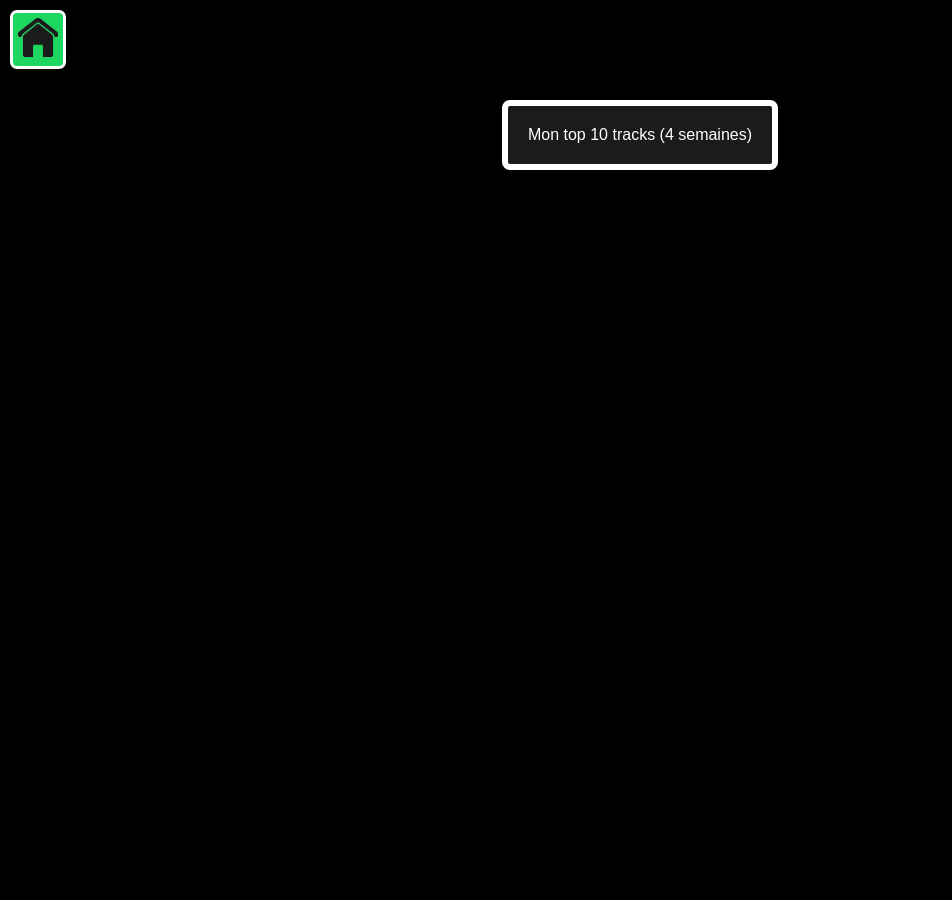
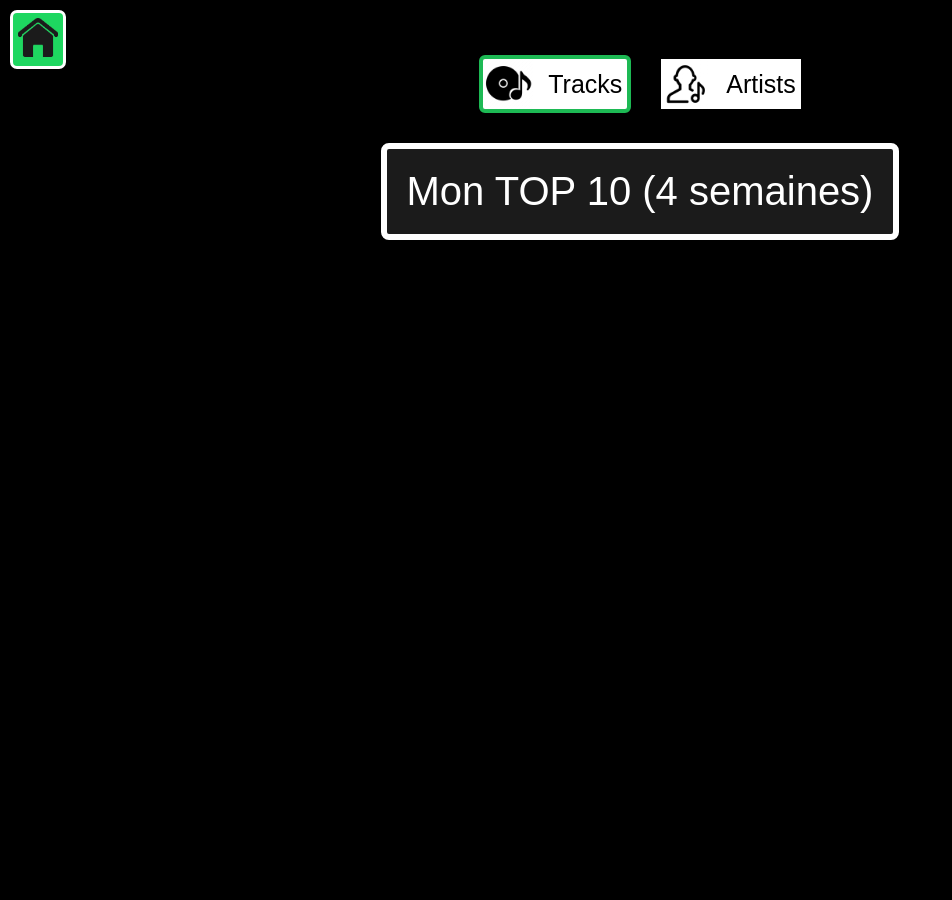
Before and after one commit to MattVIRA/spotify_website, a Flask app: page /info_page in a window 1280 px wide. Shown: the whole page, without its empty margins (0-952 px from the left). After the commit the page ends 240 px from the top, so only its background shows below. Run offline with Flask 3, Linux system fonts and the light colour scheme.

Commit message:
Ajout des artistes en item perso

```diff
--- a/app/routes.py
+++ b/app/routes.py
@@ -95,7 +95,6 @@
 
 @main.route('/login')
 def login():
-
     state = generate_random_string(16)
     session['state'] = state
 
@@ -107,7 +106,6 @@
 def callback():
     code = request.args.get('code')
     state = request.args.get('state')
-
     stored_state = session.get('state')
 
     print(f"État stocké : {stored_state}")
@@ -141,8 +139,8 @@
         return f"Erreur lors de l'obtention du token : {token_response_data.get('error_description', 'Unknown error')}"
 
 
-@main.route('/api/user_info', methods=['GET'])
-def api_user_info():
+@main.route('/api/user_info_tracks', methods=['GET'])
+def api_user_info_tracks():
     access_token = session.get('access_token')
     if not access_token:
         return "Utilisateur non authentifié", 401
@@ -152,7 +150,23 @@
         'limit': 10,
         'time_range':"short_term",
     }
-    r = requests.get(current_app.config.get('SPOTIFY_USER_PROFILE_URL'), headers=headers, params=params)
+    r = requests.get(current_app.config.get('SPOTIFY_USER_TOP_TRACKS_URL'), headers=headers, params=params)
     user_data = r.json()
 
     return user_data["items"]
+
+@main.route('/api/user_info_artists', methods=['GET'])
+def api_user_info_artists():
+    access_token = session.get('access_token')
+    if not access_token:
+        return "Utilisateur non authentifié", 401
+
+    headers = {'Authorization': f"Bearer {access_token}"}
+    params = {
+        'limit': 10,
+        'time_range':"short_term",
+    }
+    r = requests.get(current_app.config.get('SPOTIFY_USER_TOP_ARTISTS_URL'), headers=headers, params=params)
+    user_data = r.json()
+
+    return user_data["items"]
--- a/app/static/info_page.css
+++ b/app/static/info_page.css
@@ -1,5 +1,6 @@
 
 #results {
+    display: flex;
     align-items: center;
     justify-content: center;
     background-color: #1b1b1b; /* Fond sombre à l'intérieur du cadre */
@@ -13,6 +14,12 @@
 
 }
 
+.column {
+    width: 400px;  /* Ajustez si nécessaire */
+    display: flex;
+    flex-direction: column;
+    padding: 5px;
+}
 .prov {
     align-items: center;
     justify-content: center;
@@ -24,22 +31,28 @@
     box-sizing: border-box; /* Inclut la bordure et le padding dans la largeur totale */
     color: white; /* Texte en blanc */
     text-align: center;
+    font-size: 40px;
 }
 
 
 .track-item {
     display: flex;
-    padding-bottom: 5px;
+    padding: 15px;
+    align-items: center;
+    border-bottom: 1px solid #101010;
+    cursor: pointer;
+
+
 }
 
-
-li {
-    text-align: left;
+.track-item:hover {
+    border: 1px solid #1DB954; /* Bordure blanche épaisse */
+    border-radius: 8px; /* Coins arrondis */
 }
-
 .track-image {
-    width: 40px;
-    height: 40px;
+    width: 50px;
+    height: 50px;
+    object-fit: cover;
     padding-right: 5px;
 }
 
@@ -50,3 +63,44 @@
     text-align: center;
 
 }
+
+.track-name {
+    margin: 5px 0;
+    align-items: center;
+    justify-content: center;
+}
+
+.choice-container {
+    display: flex;
+    align-items: center;
+    margin-bottom: 15px;
+    cursor: pointer;
+
+}
+
+.choice-box {
+    display: flex;
+    background-color: white;
+    margin: 15px;
+    color: #000000;
+    align-items: center;
+
+
+}
+.choice-box-text {
+    align-items: center;
+    margin: 5px;
+    font-size: 25px;
+}
+
+.logo-choices {
+    width: 50px;
+    height: auto;
+    margin-right: 10px;
+}
+
+.selected {
+    border: 4px solid #1DB954;
+    border-radius:  6px;
+
+}
--- a/app/static/info_page.js
+++ b/app/static/info_page.js
@@ -1,53 +1,168 @@
-async function informations() {
+// Variable globale pour stocker l'élément sélectionné
+let selectedUserItem = {
+    value: 'tracks' // La valeur sera soit 'tracks' soit 'artists'
+};
+
+// Fonction qui détermine si l'utilisateur a sélectionné Tracks ou Artists
+function selectItemType(itemType) {
+    selectedUserItem.value = itemType;
+
+    const trackChoice = document.querySelector('.choice-container .choice-box:nth-child(1)'); // Le premier bouton (Tracks)
+    const artistChoice = document.querySelector('.choice-container .choice-box:nth-child(2)'); // Le deuxième bouton (Artists)
+
+    trackChoice.classList.remove('selected');
+    artistChoice.classList.remove('selected');
+    // Appeler la fonction appropriée selon le choix de l'utilisateur
+    if (itemType === 'tracks') {
+
+        track_informations(); // Charger les informations des tracks
+        trackChoice.classList.add('selected');
+    } else if (itemType === 'artists') {
+        artists_informations(); // Charger les informations des artistes
+        artistChoice.classList.add('selected');
+    }
+}
+
+// Ajouter les listeners sur les boutons "Tracks" et "Artists"
+document.addEventListener('DOMContentLoaded', function() {
+    const trackChoice = document.querySelector('.choice-container .choice-box:nth-child(1)'); // Le premier bouton (Tracks)
+    const artistChoice = document.querySelector('.choice-container .choice-box:nth-child(2)'); // Le deuxième bouton (Artists)
+
+    // Event listener pour le bouton "Tracks"
+    trackChoice.addEventListener('click', function() {
+        selectItemType('tracks'); // Définir la sélection à "tracks"
+    });
+
+    // Event listener pour le bouton "Artists"
+    artistChoice.addEventListener('click', function() {
+        selectItemType('artists'); // Définir la sélection à "artists"
+    });
+});
+
+// Fonction pour charger les informations des tracks (déjà existante)
+async function track_informations() {
     try {
-        const response = await fetch(`/api/user_info`);
+        const response = await fetch(`/api/user_info_tracks`);
         const data = await response.json();
-        console.log('Données utilisateur:', data);
 
-        const resultsDiv = document.getElementById('results');
-        resultsDiv.innerHTML = '';  // Réinitialiser le contenu
+        const leftColumn = document.getElementById('left-column');
+        const rightColumn = document.getElementById('right-column');
 
-        resultsDiv.style.display = 'block';
+        leftColumn.innerHTML = '';
+        rightColumn.innerHTML = '';
 
-        // Initialiser l'indice
+        document.getElementById('results').style.display = 'flex';
+
+        const firstFive = data.slice(0, 5);
+        const lastFive = data.slice(-5);
+
         let index = 1;
 
-        data.forEach(track => {
+        firstFive.forEach((track, i) => {
+            const trackElement = createTrackElement(track, i + 1);
+            leftColumn.appendChild(trackElement);
+        });
+
+        lastFive.forEach((track, i) => {
+            const trackElement = createTrackElement(track, data.length - 4 + i);
+            rightColumn.appendChild(trackElement);
+        });
+
+    } catch (error) {
+        console.error('Erreur lors de la récupération des données:', error);
+    }
+}
+
+// Fonction pour charger les informations des artistes
+async function artists_informations() {
+    try {
+        const response = await fetch(`/api/user_info_artists`);
+        const data = await response.json();
+
+        const leftColumn = document.getElementById('left-column');
+        const rightColumn = document.getElementById('right-column');
+
+        leftColumn.innerHTML = '';
+        rightColumn.innerHTML = '';
+
+        document.getElementById('results').style.display = 'flex';
+
+        const firstFive = data.slice(0, 5);
+        const lastFive = data.slice(-5);
+
+        let index = 1;
+
+        firstFive.forEach((artist, i) => {
+            const artistElement = createArtistElement(artist, i + 1);
+            leftColumn.appendChild(artistElement);
+        });
+
+        lastFive.forEach((artist, i) => {
+            const artistElement = createArtistElement(artist, data.length - 4 + i);
+            rightColumn.appendChild(artistElement);
+        });
+
+    } catch (error) {
+        console.error('Erreur lors de la récupération des données:', error);
+    }
+}
+
+// Fonction utilitaire pour créer un élément d'affichage de track (existant)
+function createTrackElement(track, index) {
     const trackDiv = document.createElement('div');
     trackDiv.className = 'track-item';
 
-            // Créer une div pour l'indice
     const indexDiv = document.createElement('div');
     indexDiv.className = 'track-index';
-            indexDiv.textContent = index;
-            index++;
+    indexDiv.textContent = index + ')';
 
-            // Créer l'image
     const img = document.createElement('img');
     img.src = track.album.images[1].url;
     img.alt = track.name;
     img.className = 'track-image';
 
-            // Créer le texte
-            let textContent = track.name;
+    const name = document.createElement('p');
+    name.className = 'track-name';
+    const artistNames = track.artists.map(artist => artist.name).join(' - ');
+    name.textContent = `${track.name} (${artistNames})`;
+
+    trackDiv.appendChild(indexDiv);
+    trackDiv.appendChild(img);
+    trackDiv.appendChild(name);
+
+    trackDiv.onclick = () => redirectToItem(track);
+
+    return trackDiv;
+}
+
+// Fonction utilitaire pour créer un élément d'affichage d'artiste (similaire à track)
+function createArtistElement(artist, index) {
+    const artistDiv = document.createElement('div');
+    artistDiv.className = 'track-item';
+
+    const indexDiv = document.createElement('div');
+    indexDiv.className = 'track-index';
+    indexDiv.textContent = index + ')';
+
+    const img = document.createElement('img');
+    img.src = artist.images[1].url;
+    img.alt = artist.name;
+    img.className = 'track-image';
 
     const name = document.createElement('p');
     name.className = 'track-name';
+    name.textContent = artist.name;
 
-            // Ajouter les noms des artistes
-            const artistNames = track.artists.map(artist => artist.name).join(', ');
-            textContent += ` (${artistNames})`;
-            name.textContent = textContent;
+    artistDiv.appendChild(indexDiv);
+    artistDiv.appendChild(img);
+    artistDiv.appendChild(name);
 
-            // Ajouter les éléments au trackDiv
-            trackDiv.appendChild(indexDiv);  // Ajouter l'indice avant l'image
-            trackDiv.appendChild(img);
-            trackDiv.appendChild(name);
+    artistDiv.onclick = () => redirectToItem(artist);
 
-            // Ajouter le trackDiv au resultsDiv
-            resultsDiv.appendChild(trackDiv);
-        });
-    } catch (error) {
-        console.error('Erreur lors de la récupération des données:', error);
+    return artistDiv;
 }
+
+// Fonction de redirection vers un artiste
+function redirectToItem(item) {
+    window.open(item.external_urls.spotify, '_blank');
 }
--- a/app/static/styles.css
+++ b/app/static/styles.css
@@ -15,7 +15,7 @@
     align-items: center;
     height: 100vh; /* Hauteur de la fenêtre du navigateur */
     width: 100%;
-    padding-top: 100px;
+    padding-top: 40px;
     background-color: #000000; /* Fond noir */
 }
 
--- a/app/templates/info_page.html
+++ b/app/templates/info_page.html
@@ -12,18 +12,29 @@
 <body>
     <div class="container">
         <div class="home-button">
-
             <a href="{{ url_for('main.accueil') }}">
                 <img src="{{ url_for('static', filename='images/icon_home.png') }}" alt="icon-home-png" class="logo-home">
             </a>
         </div>
 
-        <div class="prov">
-            Mon top 10 tracks (4 semaines)
+        <div class =choice-container>
+            <div class =choice-box>
+                <img src="{{ url_for('static', filename='images/icon_tracks.png') }}" alt="icon-tracks-png" class="logo-choices">
+                <div class="choice-box-text"> Tracks </div>
+            </div>
+            <div class =choice-box>
+                <img src="{{ url_for('static', filename='images/icon_artists.png') }}" alt="icon-artists-png" class="logo-choices">
+                <div class="choice-box-text"> Artists </div>
+            </div>
         </div>
 
-        <div id="results" class="results">
+        <div class="prov">
+            Mon TOP 10 (4 semaines)
+        </div>
 
+        <div id="results">
+            <div id="left-column" class="column"></div>
+            <div id="right-column" class="column"></div>
         </div>
 
     </div>
@@ -33,10 +44,11 @@
     <script src="{{ url_for('static', filename='info_page.js') }}"></script>
     <script>
         document.addEventListener('DOMContentLoaded', function() {
-            informations();
+            const divTrack = document.querySelector('.choice-container .choice-box:nth-child(1)');
+            divTrack.classList.add('selected');
+            track_informations();
         });
     </script>
 
-
 </body>
 </html>
```
Also changed, not shown: app/static/images/icon_artists.png (added), app/static/images/icon_tracks.png (added). Lines whose indentation alone changed are shown as unchanged.
